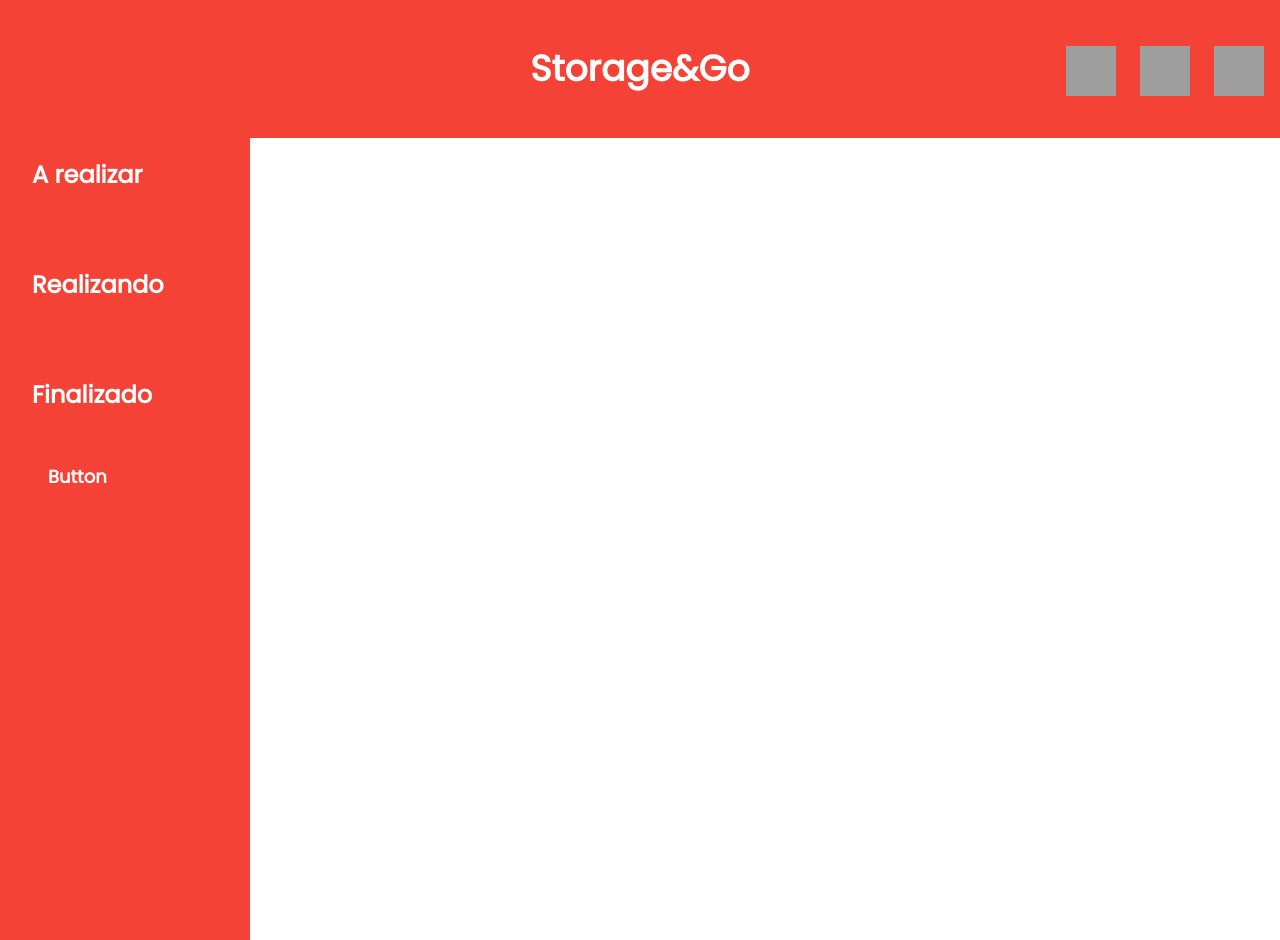
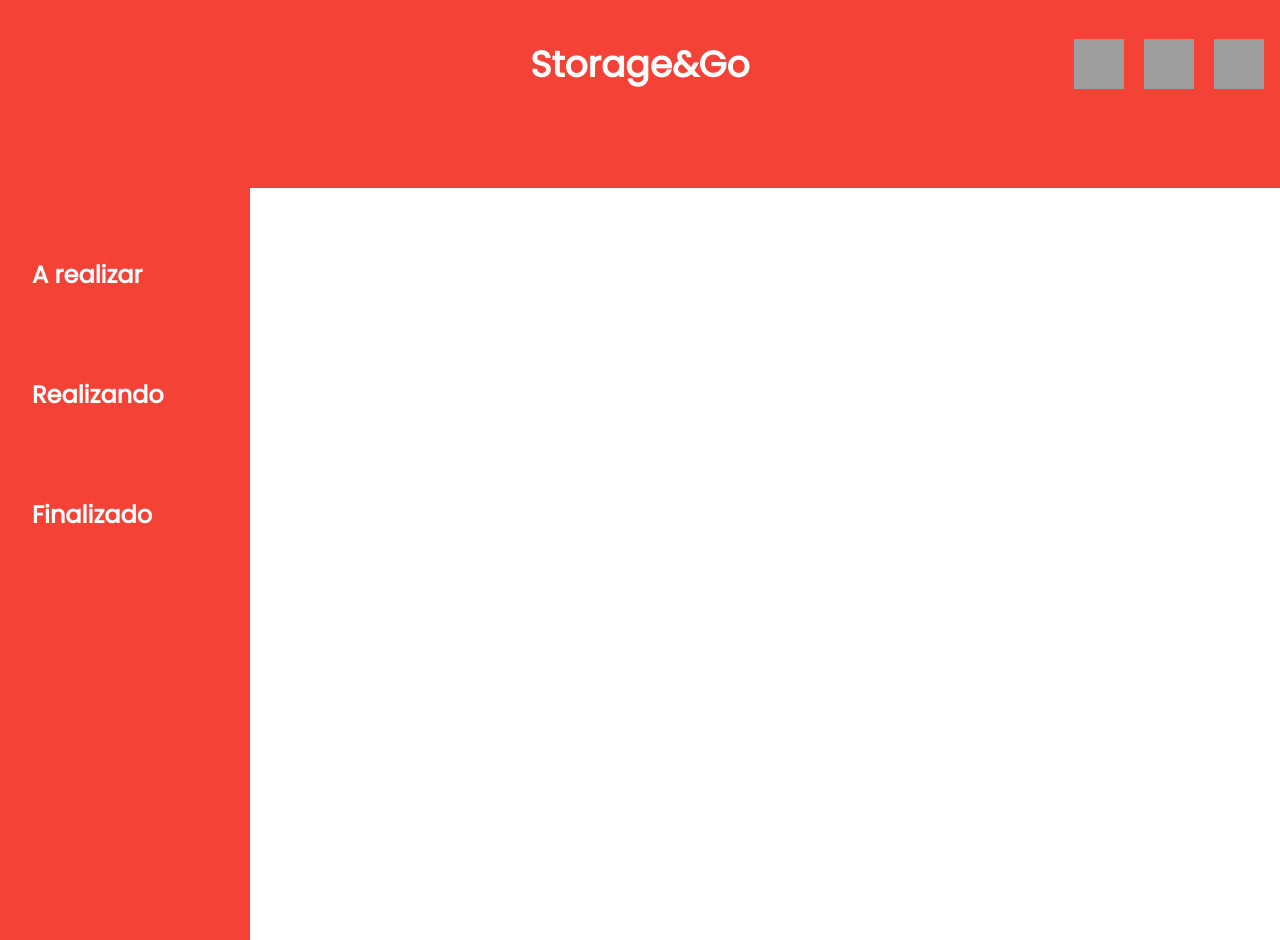
Before and after one commit to grup3software/JointProject, a Django app: page /storageandgo/operari_home/ in a window 1280 px wide. Run offline with Django 3.2, Linux system fonts and the light colour scheme; grey boxes are pictures that could not be loaded.

Commit message:
operari home and a realitzar

```diff
--- a/StorageAndGo/templates/operari-home.html
+++ b/StorageAndGo/templates/operari-home.html
@@ -1,3 +1,4 @@
+{% load staticfiles %}
 <!DOCTYPE html>
 <html lang="en">
     <title>Storage&Go</title>
@@ -14,33 +15,32 @@
     <body>
 
         <!--- Header --->
-        <div class="w3-hide-small w3-hide-medium w3-red w3-top">
+        <div class="w3-hide-small w3-hide-medium w3-red w3-top"style="height: 20%; min-height: 100px">
             <div class="w3-container">
-                <h1 class="w3-padding-32"style="text-align: center"><b>Storage&Go</b></h1>
+                <h1 class=""style="margin-top: 3%;text-align: center"><b>Storage&Go</b></h1>
             </div>
 
             <div class="w3-container w3-cell w3-display-topright">
-                <h1 class="w3-padding-32"style="text-align: right"><img src="http://cdn.onlinewebfonts.com/svg/img_211158.png" alt="Logout"style="width: 50px; height: 50px"></h1>
+                <h1 class=""style="margin-top:70%; text-align: right"><a href="{% url 'login' %}"><img src="http://cdn.onlinewebfonts.com/svg/img_211158.png" alt="Logout"style="width: 50px; height: 50px"></a></h1>
             </div>
 
-            <div class="w3-container w3-cell w3-display-topright"style="padding-right: 90px">
-                <h1 class="w3-padding-32"style="text-align: right"><img src="http://pluspng.com/img-png/user-png-icon-male-user-icon-512.png" alt="User"style="width: 50px; height: 50px"></h1>
+            <div class="w3-container w3-cell w3-display-topright" style="right: 70px;">
+                <h1 class=""style="margin-top:70%; text-align: right"><img src="http://pluspng.com/img-png/user-png-icon-male-user-icon-512.png" alt="User"style="width: 50px; height: 50px"></h1>
             </div>
 
-            <div class="w3-container w3-cell w3-display-topright"style="padding-right: 164px">
-                <!-- http://pngimg.com/uploads/exclamation_mark/exclamation_mark_PNG86.png Imatge per quan l'entrada de notificacio -->
-                <h1 class="w3-padding-32"style="text-align: right"><img src="https://image.flaticon.com/icons/svg/54/54810.svg" alt="Notification"style="width: 50px; height: 50px"></h1>
+            <div class="w3-container w3-cell w3-display-topright" style="right: 140px;">
+                <h1 class=""style="margin-top:70%; text-align: right"><img src="https://image.flaticon.com/icons/svg/54/54810.svg" alt="Notification"style="width: 50px; height: 50px"></h1>
             </div>
         </div>
 
         <!-- Sidebar/menu -->
-        <nav class="w3-sidebar w3-red w3-collapse w3-large w3-padding" style="z-index:3;width:250px;font-weight:bold;" id="mySidebar"><br>
+        <nav class="w3-sidebar w3-red w3-collapse w3-large w3-top" style="vz-index:3; top: 20%; width:250px; height: 80%; font-weight:bold; overflow:auto; overflow-x:hidden" id="mySidebar"><br>
             <a href="javascript:void(0)" onclick="w3_close()" class="w3-button w3-hide-large w3-display-topleft" style="width:100%;font-size:22px">Close Menu</a>
             <div class="w3-container">
-                <h3 class="w3-padding-32"><b>A realizar</b></h3>
-                <h3 class="w3-padding-32"><b>Realizando</b></h3>
-                <h3 class="w3-padding-32"><b>Finalizado</b></h3>
-                <button class="w3-button w3-block w3-left-align">Button</button>
+
+                <a href= {% url 'storageandgo:operari_arealizar' %}><h3 class="w3-padding-32 w3-button w3-left-align"style="width: 240px"><b>A realizar</b></h3></a>
+                <a href= {% url 'storageandgo:gestor_realizando' %}><h3 class="w3-padding-32 w3-button w3-left-align"style="width: 240px"><b>Realizando</b></h3></a>
+                <a href= {% url 'storageandgo:gestor_finalizado' %}><h3 class="w3-padding-32 w3-button w3-left-align"style="width: 240px"><b>Finalizado</b></h3></a>
             </div>
         </nav>
 
@@ -50,14 +50,14 @@
             <span>Storage&Go</span>
 
             <div class="w3-container w3-cell w3-display-topright" style="padding-top: 15px">
-                <h7 class="w3-padding-16"style="text-align: right"><img src="http://cdn.onlinewebfonts.com/svg/img_211158.png" alt="Logout"style="width: 35px; height: 35px"></h7>
+                <h7 class="w3-padding-16"style="text-align: right"><a href="{% url 'login' %}"><img src="http://cdn.onlinewebfonts.com/svg/img_211158.png" alt="Logout"style="width: 35px; height: 35px"></a></h7>
             </div>
 
-            <div class="w3-container w3-cell w3-display-topright"style="padding-top:15px; padding-right: 90px">
+            <div class="w3-container w3-cell w3-display-topright"style="padding-top:15px; right: 50px">
                 <h7 class="w3-padding-16"style="text-align: right"><img src="http://pluspng.com/img-png/user-png-icon-male-user-icon-512.png" alt="User"style="width: 35px; height: 35px"></h7>
             </div>
 
-            <div class="w3-container w3-cell w3-display-topright"style="padding-top:15px; padding-right: 164px">
+            <div class="w3-container w3-cell w3-display-topright"style="padding-top:15px; right: 100px">
                 <h7 class="w3-padding-16"style="text-align: right"><img src="https://image.flaticon.com/icons/svg/54/54810.svg" alt="Notification"style="width: 35px; height: 35px"></h7>
             </div>
 
@@ -67,14 +67,18 @@
         <div class="w3-overlay w3-hide-large" onclick="w3_close()" style="cursor:pointer" title="close side menu" id="myOverlay"></div>
 
         <!-- !PAGE CONTENT! -->
-        <div class="w3-main" style="margin-left:340px;margin-right:40px">
+        <div class="w3-main" style="margin-left:340px; margin-right:40px; margin-top:13%">
 
-            <!-- Header -->
-            <div class="w3-container" style="margin-top:80px" id="showcase">
-                <h1 class="w3-jumbo">
+            {% block content %}
 
-                </h1>
-            </div>
+            {% endblock %}
+        </div>
+
+        <!-- Header -->
+        <div class="w3-container" id="showcase">
+            <h1 class="w3-jumbo">
+
+            </h1>
         </div>
 
         <script>
--- a/StorageAndGo/urls.py
+++ b/StorageAndGo/urls.py
@@ -60,4 +60,7 @@ urlpatterns = [
     # url(r'^añadir_sala/', CreateSalaView, name="añadir_sala"),
     path('afegir_sala/', CreateSalaView, name="afegir_sala"),
     # path('gestor_creacion_tarea/', CreateTaskView, name="CreateTaskView"),
+
+    url(r'^operari_arealizar/', operari_arealitzar, name="operari_arealizar"),
+
 ]
--- a/StorageAndGo/views.py
+++ b/StorageAndGo/views.py
@@ -324,3 +324,14 @@ def añadir_sala(request):
 
     # rendering the template in HttpResponse
     return HttpResponse(template.render())
+
+
+def operari_arealitzar(request):
+    # getting our template
+    template = loader.get_template('operari-a-realitzar.html')
+
+    tasques_operari_a_realitzar = TaskOperator.objects.filter(accepted=False)
+    context={'tasques_operari_a_realitzar': tasques_operari_a_realitzar}
+
+    # rendering the template in HttpResponse
+    return HttpResponse(template.render(context))
```
Also changed, not shown: StorageAndGo/templates/mapa-salas.html (+1 -7 lines), StorageAndGo/templates/operari-a-realitzar.html (added, +12 -0 lines).
